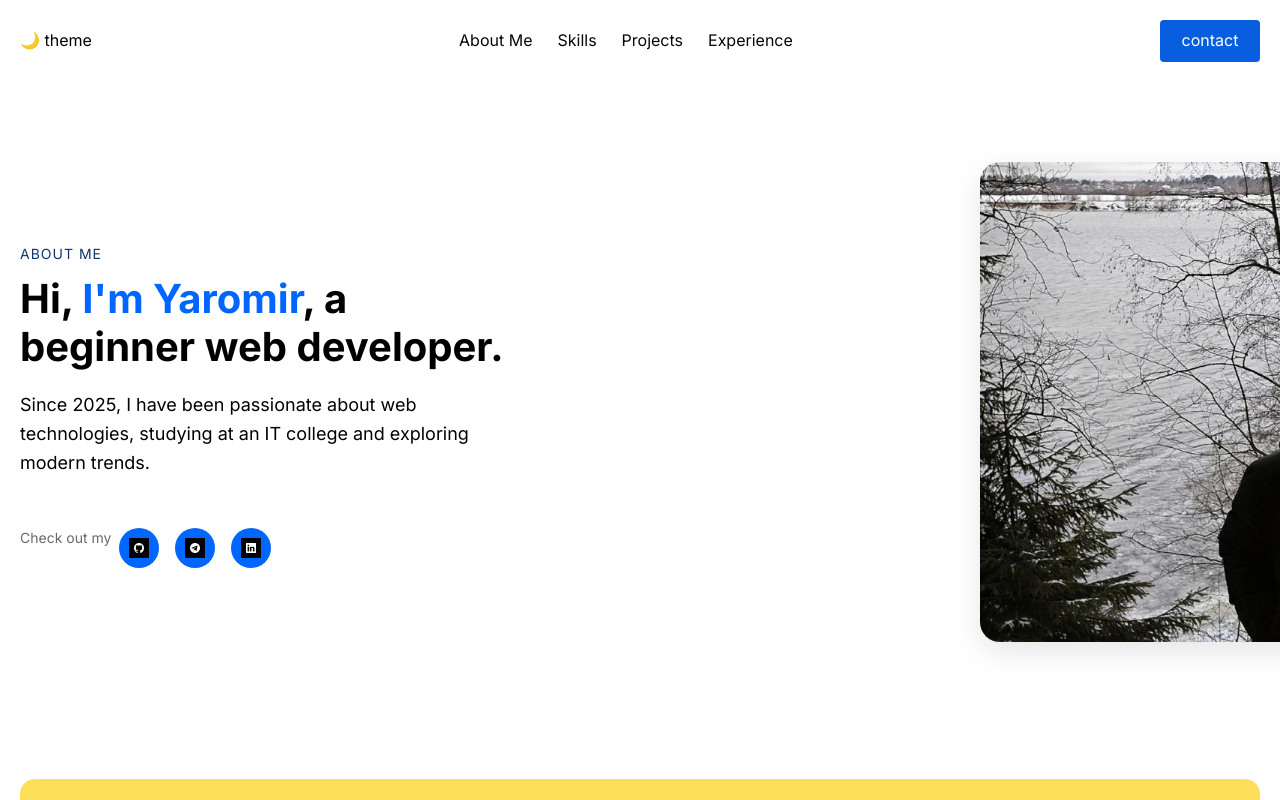
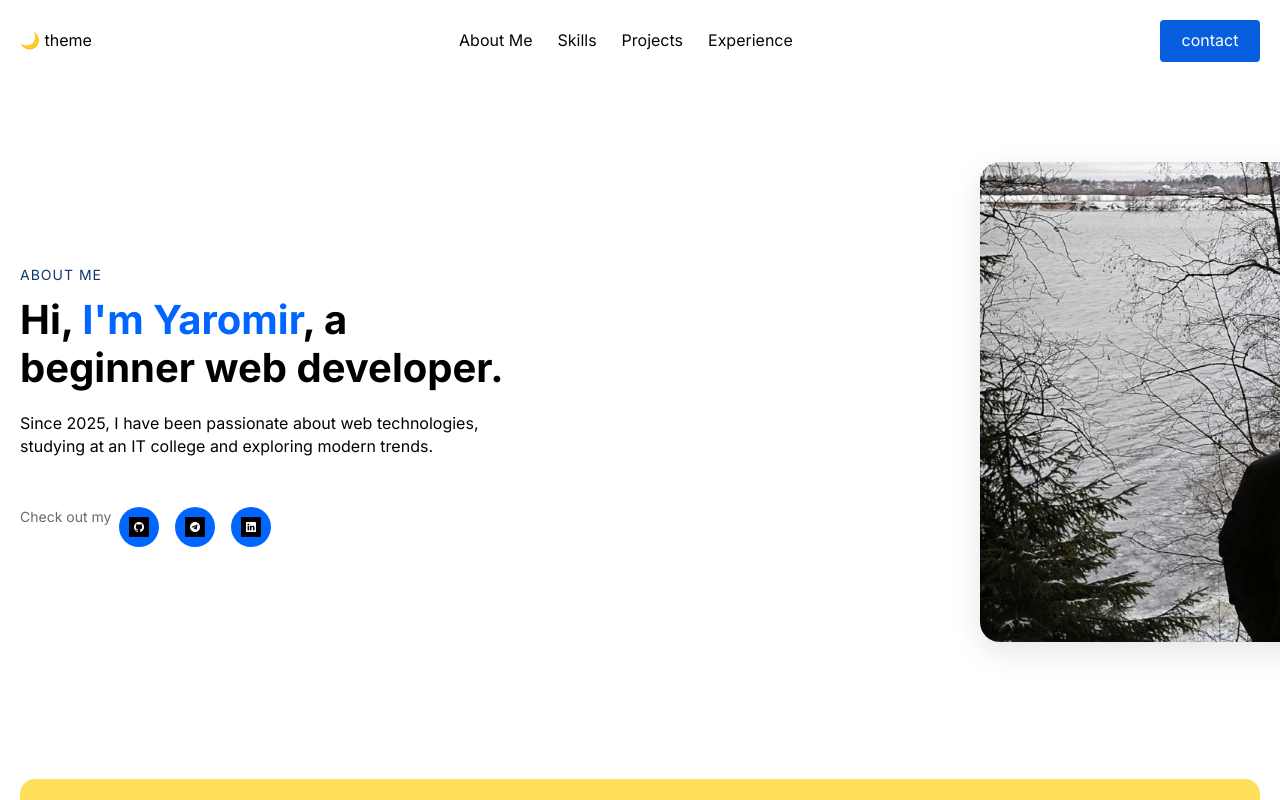
Before and after one commit to valden2007/My-Portfolio, a plain HTML site: page index.html in a window 1280 px wide. Shown: the top 800 px of the page. Drawn offline with Linux system fonts and the light colour scheme; files whose address does not match are found by name.

Commit message:
Исправлены пути к CSS-файлам

```diff
--- a/index.html
+++ b/index.html
@@ -6,6 +6,10 @@
   <title>My Portfolio</title>
   <link href="https://fonts.googleapis.com/css2?family=Inter:wght@400;500;700&display=swap" rel="stylesheet">
   <link rel="stylesheet" href="./css/main.css">
+<link rel="stylesheet" href="./css/base.css">
+<link rel="stylesheet" href="./css/layout.css">
+<link rel="stylesheet" href="./css/components.css">
+<link rel="stylesheet" href="./css/utilities.css">
 </head>
 <body>
   <!-- Основной контейнер -->
```
